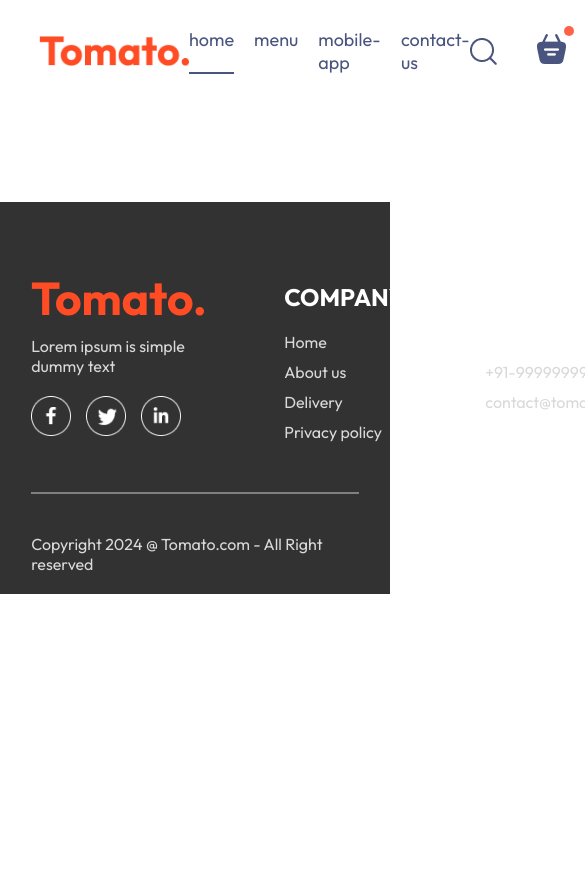
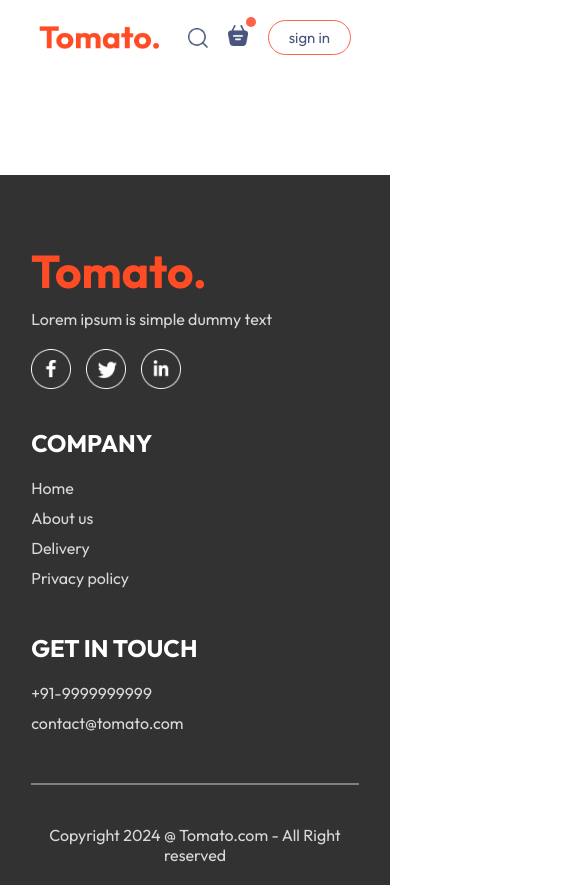
Before and after one commit to diwahar-m/food-delivery-frontend, a React (Vite) app: page /order in a window 390 px wide. Shown: the top 885 px of the page, 585 px wide, since content can reach past the window. Before the commit the page ends 844 px from the top, so only its background shows below. Built offline with nearby package versions, Linux system fonts and the light colour scheme.

Commit message:
responsive section done for home page

```diff
--- a/src/components/ExploreMenu/ExploreMenu.css
+++ b/src/components/ExploreMenu/ExploreMenu.css
@@ -46,3 +46,9 @@
     border: 4px solid tomato;
     padding: 2px;
 }
+@media (max-width: 1050px){
+    .explore-menu-text {
+        max-width: 100%;
+        font-size: 14px;
+    }
+}
--- a/src/components/Footer/Footer.css
+++ b/src/components/Footer/Footer.css
@@ -40,3 +40,13 @@
     background-color: grey;
     border: none;
 }
+@media (max-width:750px){
+    .footer-content {
+        display: flex;
+        flex-direction: column;
+        gap: 35px;
+    }
+    .footer-copyright {
+        text-align: center;
+    }
+}
--- a/src/components/Header/Header.css
+++ b/src/components/Header/Header.css
@@ -34,3 +34,21 @@
     font-size: max(1vw, 13px);
     border-radius: 50px;
 }
+
+@media (max-width: 1050px){
+    .header-contents {
+        max-width: 45%;
+    }
+}
+@media (max-width: 750px) {
+
+    .header-contents {
+        max-width: 65%;
+    }
+    .header-contents p{
+        display: none;
+    }
+    .header-contents button {
+        padding:2vw 4vw;
+    }
+}
--- a/src/components/Navbar/Navbar.css
+++ b/src/components/Navbar/Navbar.css
@@ -52,3 +52,54 @@
     top: -8px;
     right: -8px;
 }
+@media (max-width: 1050px){
+    .navbar .logo {
+        width:140px;
+    }
+    .navbar-menu {
+        gap: 20px;
+        font-size: 17px;
+    }
+    .navbar-right {
+        gap: 30px;
+    }
+    .navbar-right img {
+        width: 22px;
+    }
+    .navbar-right button {
+        padding: 8px 25px;
+    }
+}
+@media (max-width: 900px) {
+    .navbar .logo {
+        width: 120px;
+    }
+
+    .navbar-menu {
+        gap: 15px;
+        font-size: 16px;
+    }
+
+    .navbar-right {
+        gap: 20px;
+    }
+
+    .navbar-right img {
+        width: 20px;
+    }
+
+    .navbar-right button {
+        padding: 7px 20px;
+        font-size: 15px;
+    }
+}
+
+@media (max-width: 750px) {
+
+
+    .navbar-menu {
+        display: none;
+    }
+
+
+}
--- a/src/components/Navbar/Navbar.jsx
+++ b/src/components/Navbar/Navbar.jsx
@@ -1,6 +1,7 @@
 import "./Navbar.css";
 import { assets } from "../../assets/assets";
 import { useState } from "react";
+import { Link } from "react-router-dom";
 
 const Navbar = () => {
   const [menu, setMenu] = useState("home");
@@ -9,30 +10,34 @@
     <div className="navbar">
       <img src={assets.logo} alt="" className="logo" />
       <ul className="navbar-menu">
-        <li
+        <Link
+          to="/"
           onClick={() => setMenu("home")}
           className={menu === "home" ? "active" : ""}
         >
           home
-        </li>
-        <li
+        </Link>
+        <a
+          href="#explore-menu"
           onClick={() => setMenu("menu")}
           className={menu === "menu" ? "active" : ""}
         >
           menu
-        </li>
-        <li
+        </a>
+        <a
+          href="#app-download"
           onClick={() => setMenu("mobile-app")}
           className={menu === "mobile-app" ? "active" : ""}
         >
           mobile-app
-        </li>
-        <li
+        </a>
+        <a
+          href="#footer"
           onClick={() => setMenu("contact-us")}
           className={menu === "contact-us" ? "active" : ""}
         >
           contact-us
-        </li>
+        </a>
       </ul>
       <div className="navbar-right">
         <img src={assets.search_icon} alt="" />
--- a/src/index.css
+++ b/src/index.css
@@ -5,12 +5,13 @@
   margin:0;
   box-sizing: border-box;
   font-family: Outfit;
+  scroll-behavior: smooth;
 }
 body {
   min-height: 100vh;
 }
 a {
-  text-decoration: done;
+  text-decoration: none;
   color: inherit;
 }
 .app {
```
